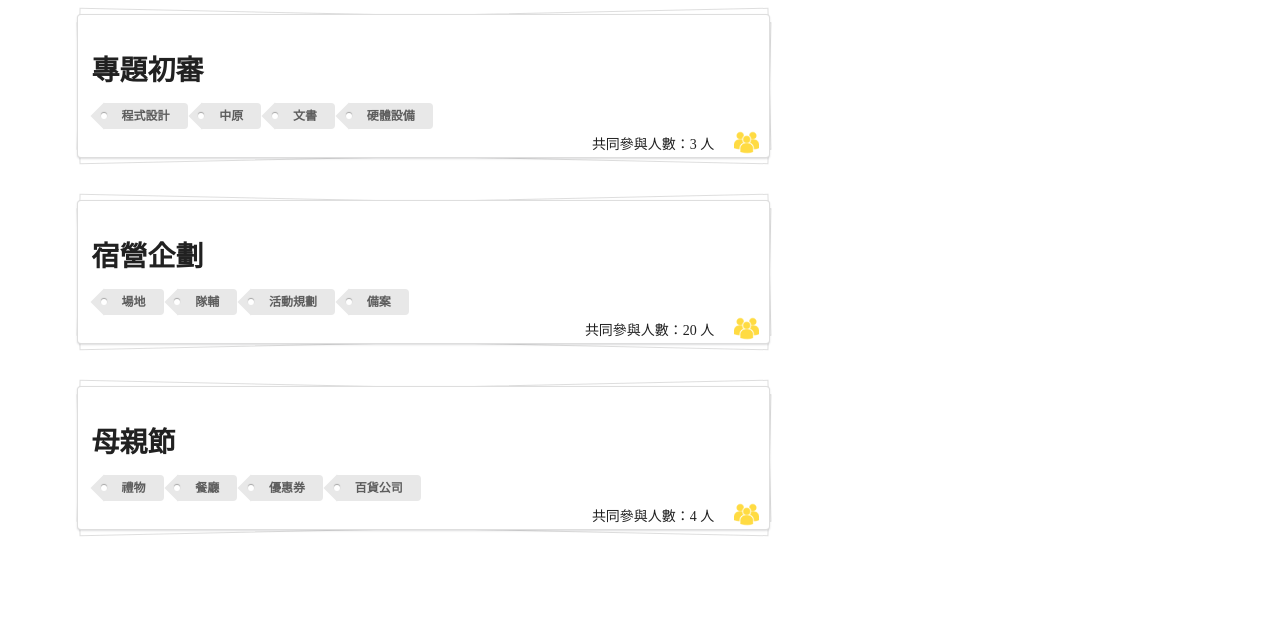
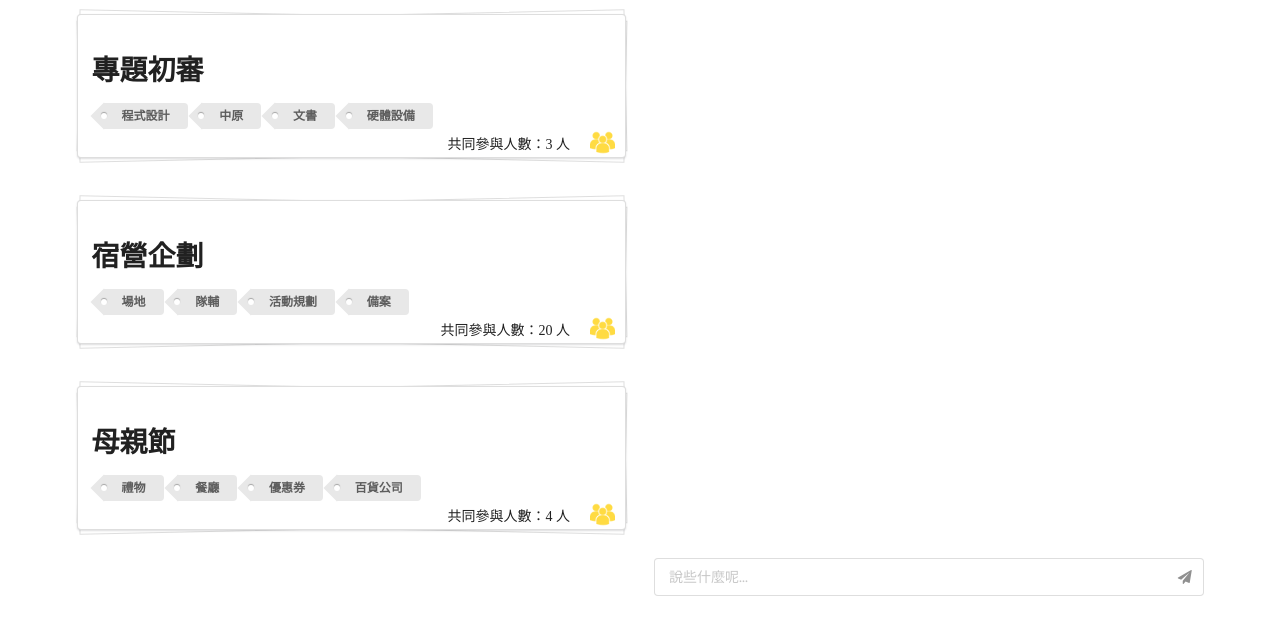
Before and after one commit to PeiRongWang/isay, a PHP site: page /WeSay.php in a window 1280 px wide. Shown: the part 40-675 px from the top of the page. Run offline with PHP 8.4, Linux system fonts and the light colour scheme; some libraries are stand-ins or nearby versions; some web fonts are replaced.

Commit message:
我加了對話框框~

```diff
--- a/WeSay.php
+++ b/WeSay.php
@@ -9,8 +9,8 @@
     <script src="//code.jquery.com/jquery-3.1.1.min.js" integrity="sha256-hVVnYaiADRTO2PzUGmuLJr8BLUSjGIZsDYGmIJLv2b8=" crossorigin="anonymous"></script>
     <script src="assets/semantic.min.js"></script>
     <link rel="stylesheet" href="assets/style.css">
-     <script src="https://ajax.googleapis.com/ajax/libs/<angula></angula>rjs/1.6.4/angular.min.js"></script>
-     <script src="assets/container.js"></script>
+     <script src="https://ajax.googleapis.com/ajax/libs/angularjs/1.6.4/angular.min.js"></script>
+     <script src="assets/controller.js"></script>
      <style>
         @font-face {
             font-family: 'cwTeXHei';
@@ -30,7 +30,7 @@
         <!-- CONTAINER -->
     <div class="ui container" ng-app="myApp">
     <div class="ui grid">
-       <div class=" ten wide column" ng-controller="myCtrl">
+       <div class=" eight wide column" ng-controller="myCtrl">
           <div class="ui piled segment" ng-repeat="item in data">
              <p>
                <h1 class="ui header font">{{ item.item }}</h1>
@@ -39,5 +39,82 @@
                <p style="position:absolute;right:55px;top: 120px;" class="font">共同參與人數：{{ item.joined }} 人</p><img src="people.png" style="position:absolute;right:10px;top: 115px" width="25">
           </div>
        </div>
+
+       <div class="eight wide column" id="result_data"> </div>
+
+        </div>
+         <div class="ui grid">
+            <div class="eight wide column"></div>
+            <div class="eight wide column">
+                <div class="ui icon input fluid">
+                    <input type="text" placeholder="說些什麼呢..." id="say_text" data-content="墾丁玩水、旅行、圍棋">
+                    <i class="send link icon" id="send"></i>
+
+                </div>
+            </div>
+
+        <script>
+
+            $('#say_text').popup();
+
+            // 我的標記
+            $("#send").click(function() {
+
+                submit_text();
+
+            });
+
+            $("#say_text").keypress(function(e){
+
+                code = (e.keyCode ? e.keyCode : e.which);
+
+                if (code == 13 && $("#say_text").val() != "") {
+
+                    submit_text();
+
+                }
+
+            });
+
+            function submit_text () {
+
+                $("#result_data").append(
+
+                    '<div class="ui segment clearing basic">' +
+
+                        '<div class="ui left floated button blue">' + $("#say_text").val() + '</div>' +
+
+                    '</div>'
+
+                );
+
+                $("#say_text").val("");
+
+                setTimeout(function () {
+
+                    $("#result_data").append(
+
+                        '<div class="ui segment clearing basic">' +
+
+                            '<div class="ui right floated button grey">對啊夏天超熱的</div>' +
+
+                        '</div>'
+
+                    );
+
+                }, 1200);
+
+            }
+
+            // 自動輸入
+            $("#auto_say").click(function(){
+
+                $("#say_text").val("你想去墾丁玩唷?");
+                $("#say_text").focus();
+
+            });
+
+
+        </script>
 </body>
 </html>
```
Also changed, not shown: assets/controller.js (renamed from assets/container.js).
